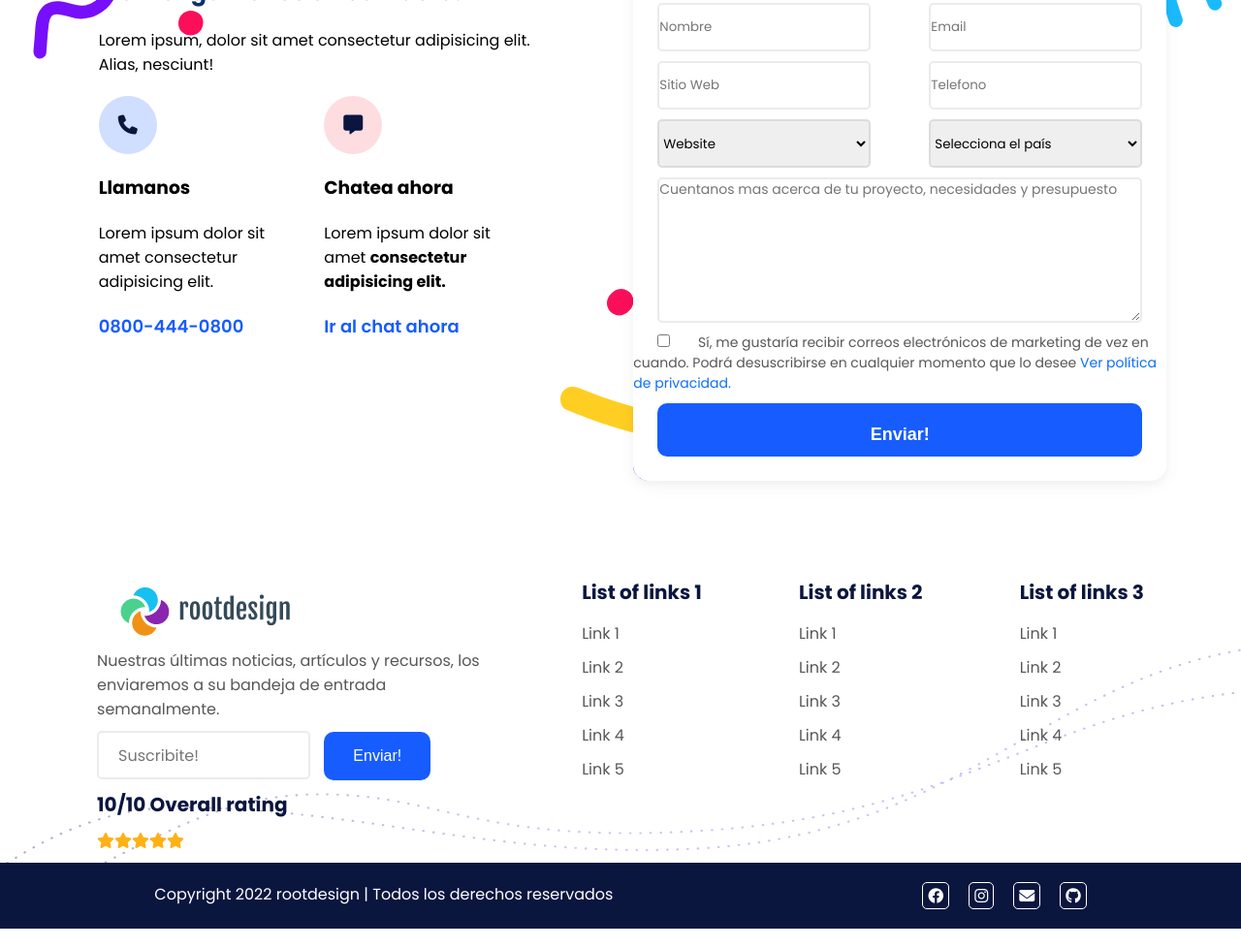
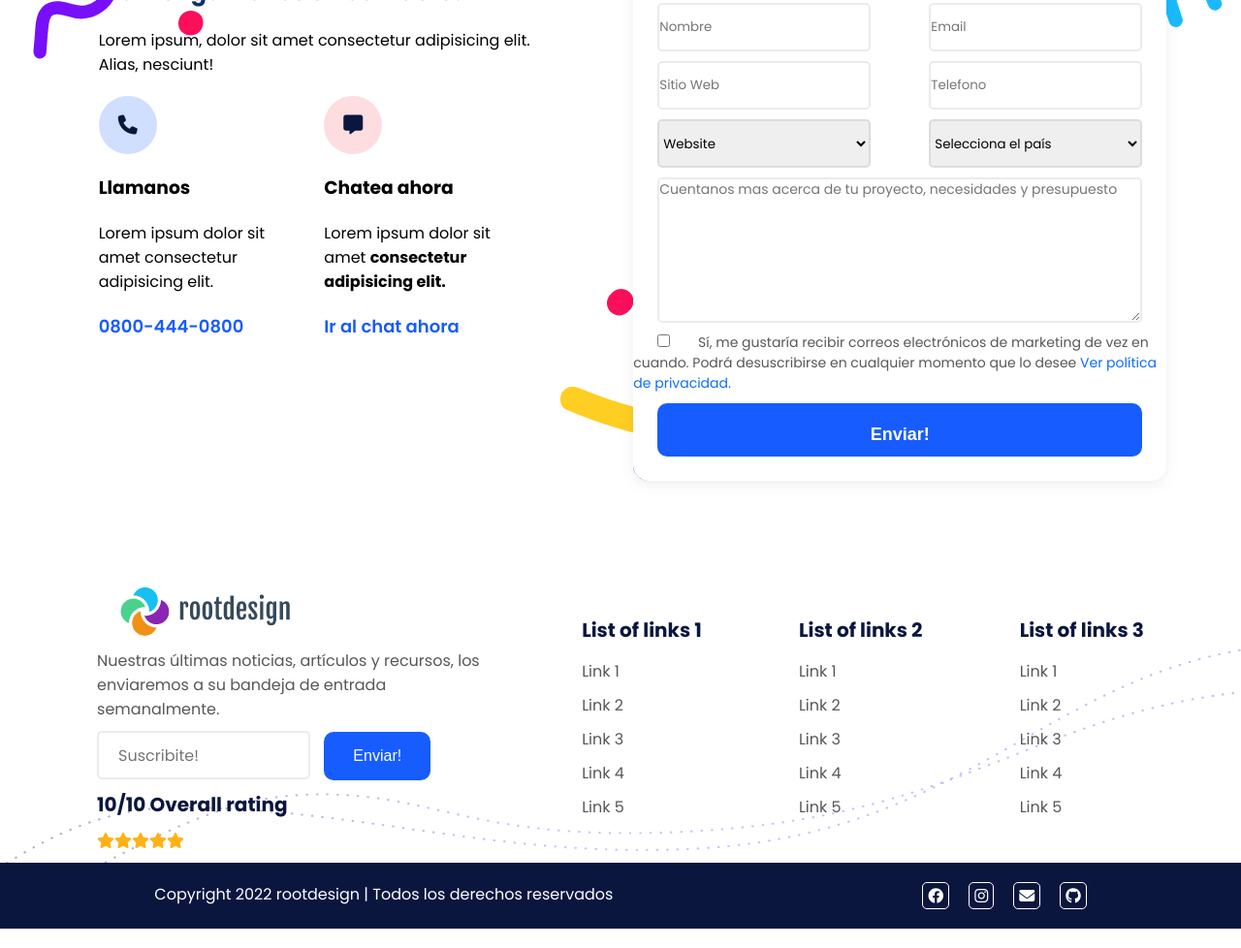
Before and after one commit to jrsolimano/nucba-proyecto-integrador-01, a plain HTML site: page index.html in a window 1280 px wide. Shown: the part 1974-2952 px from the top of the page at 97% size. Drawn offline with Linux system fonts and the light colour scheme.

Commit message:
optimización del código

```diff
--- a/style.css
+++ b/style.css
@@ -632,6 +632,7 @@ footer .columns{
     display: flex;
     flex-direction: row;
     justify-content: space-evenly;
+    align-items: center;
     /*background-color: var(--white);*/
 }
 
```
Also changed, not shown: index.html (+12 -5 lines).
